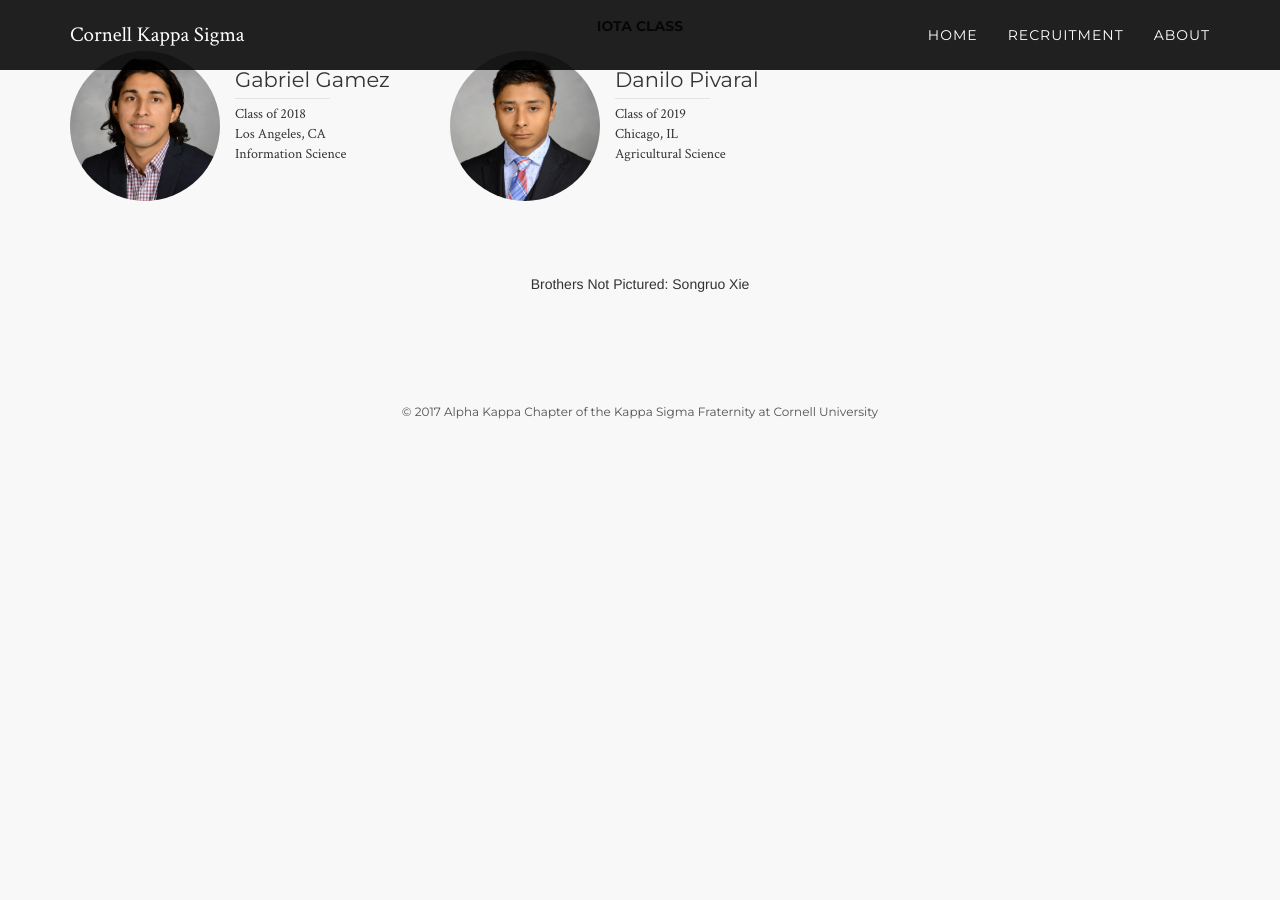
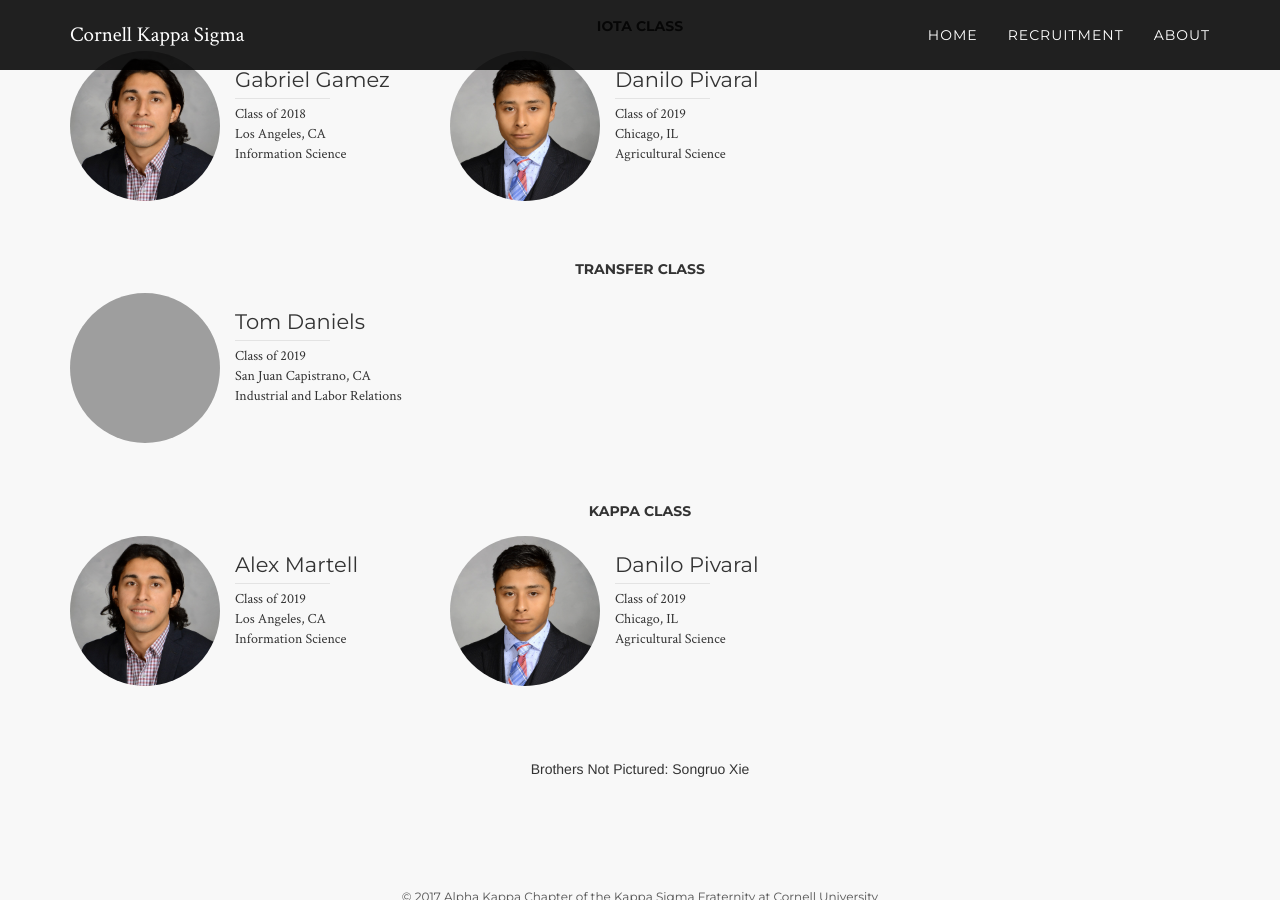
Before and after one commit to pjochillin/cornellkappasigma, a Jekyll site: the page built from index.html, in a window 1280 px wide and 900 px high, scrolled down 2714 px. Built offline with Jekyll 4.4.1, drawn with Linux system fonts in a browser that asks for light colours; nearby versions of some CDN libraries; before the commit the page ends 3161 px from its top, so only the background shows below that; grey boxes are pictures that could not be loaded.

Commit message:
Update index.html

```diff
--- a/index.html
+++ b/index.html
@@ -439,6 +439,66 @@ layout: default
                         </div>
                 </div>
             </div>
+
+
+            <div class="class">
+                <h5>transfer Class</h5>
+                <div class="group">
+
+
+
+                        <div class="bro">
+                            <div class="face" style="background-image:url('assets/img/brothers/transfer-2017/27635_Thomas_Daniels_#A616962_NY025KS A.jpg')"></div>
+                            <div class="desc">
+                                <p class="name">Tom Daniels</p>
+                                <div class="info">
+                                    Class of 2019<br>
+                                    San Juan Capistrano, CA<br>
+                                    Industrial and Labor Relations
+                                </div>
+                            </div>
+                    </div>
+                </div>
+            </div>
+
+
+            <div class="class">
+                <h5>kappa Class</h5>
+                <div class="group">
+
+
+
+                        <div class="bro">
+                            <div class="face" style="background-image:url('assets/img/brothers/iota-2017/27643_Gabriel_Gamez_A616902_NY025KS A.jpg')"></div>
+                            <div class="desc">
+                                <p class="name">Alex Martell</p>
+                                <div class="info">
+                                    Class of 2019<br>
+                                    Los Angeles, CA<br>
+                                    Information Science
+                                </div>
+                            </div>
+                        </div>
+
+
+
+
+                         <div class="bro">
+                            <div class="face" style="background-image:url('assets/img/brothers/iota-2017/27671_Danilo_Pivaral_A616924_NY025KS A.jpg')"></div>
+                            <div class="desc">
+                                <p class="name">Danilo Pivaral</p>
+                                <div class="info">
+                                    Class of 2019<br>
+                                    Chicago, IL<br>
+                                    Agricultural Science
+                                </div>
+                            </div>
+                        </div>
+                </div>
+            </div>
+
+
+
             <br>
             <p>Brothers Not Pictured: Songruo Xie
 
```
